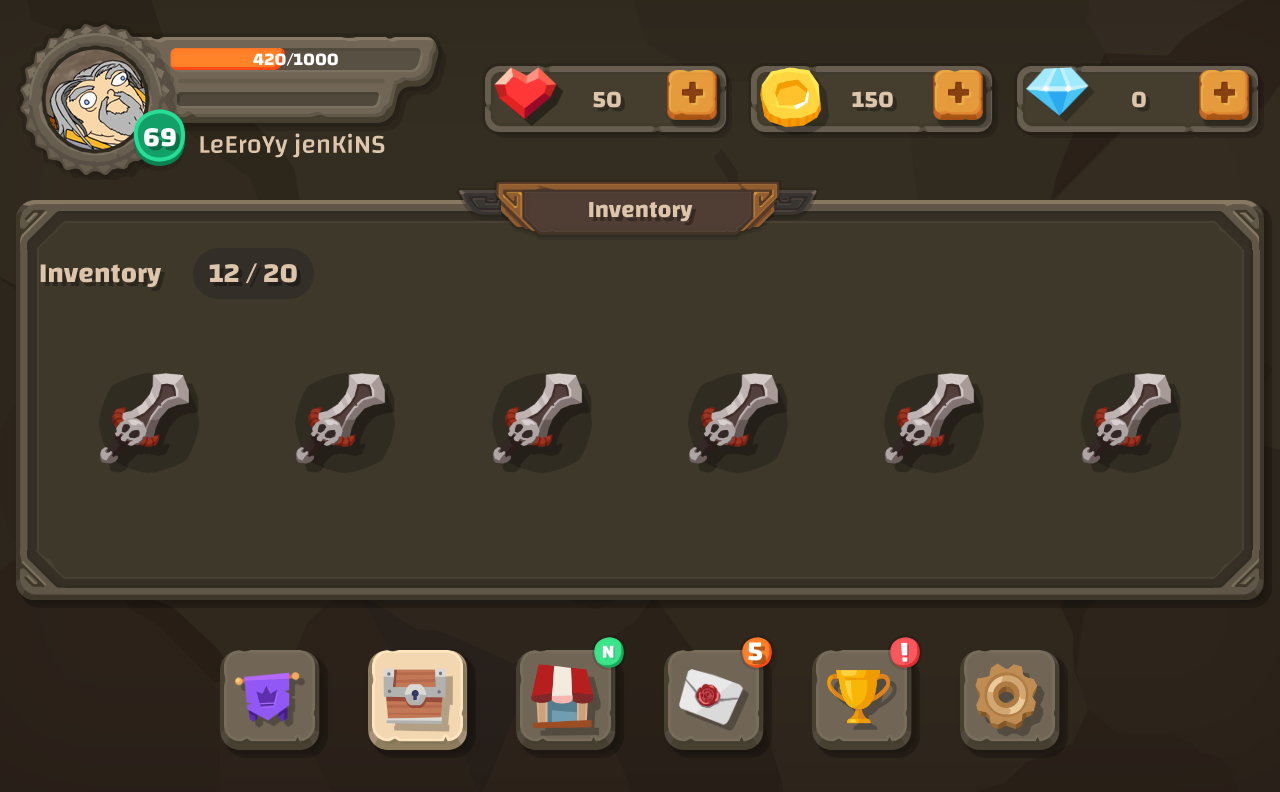
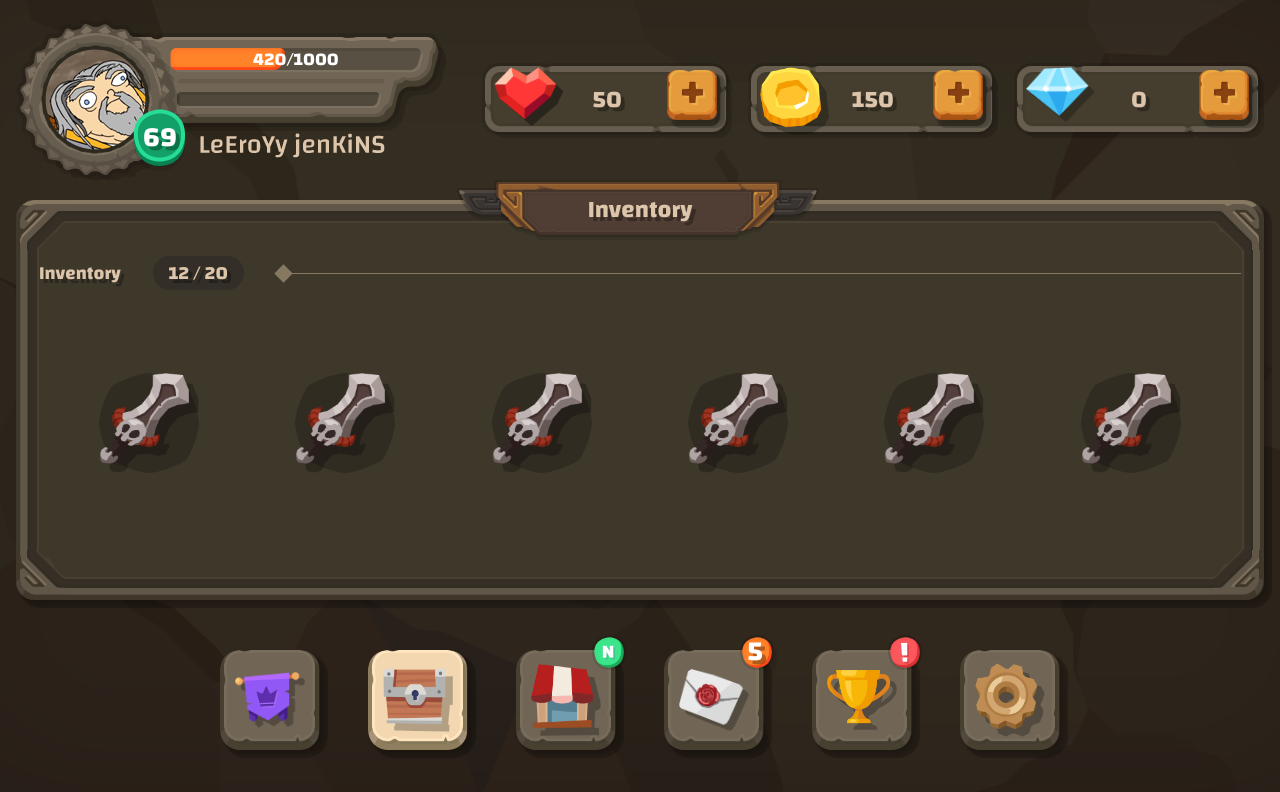
Before and after one commit to kennethlenaerts/mjr, an Angular app: page /inventory in a window 1280 px wide. Shown: the top 792 px of the page. Built offline with nearby package versions, Linux system fonts and the light colour scheme.

Commit message:
Add divider

```diff
--- a/src/app/components/badge/badge.component.scss
+++ b/src/app/components/badge/badge.component.scss
@@ -5,7 +5,7 @@ button {
   background-repeat: no-repeat;
   position: relative;
 
-  h3 {
+  .badge {
     position: absolute;
     top: -9px;
     left: 7px;
--- a/src/app/components/badge/badge.component.ts
+++ b/src/app/components/badge/badge.component.ts
@@ -4,7 +4,7 @@ import { Component, Input } from '@angular/core';
   selector: 'app-badge',
   template: `
     <button [class]="type">
-      <h3 *ngIf="value">{{ value }}</h3>
+      <h2 *ngIf="value" class="badge">{{ value }}</h2>
     </button>
   `,
   styleUrls: ['badge.component.scss']
--- /dev/null
+++ b/src/app/components/divider/divider.component.scss
@@ -0,0 +1,21 @@
+:host {
+  height: 100%;
+  width: 100%;
+  display: grid;
+  grid-template-columns: 15px 1fr;
+  justify-items: center;
+  align-items: center;
+}
+
+.diamond {
+  height: 13px;
+  width: 13px;
+  transform: rotateZ(45deg);
+  background-color: var(--color-brown);
+}
+
+.line {
+  background-color: var(--color-brown);
+  height: 1px;
+  width: 100%;
+}
--- /dev/null
+++ b/src/app/components/divider/divider.component.ts
@@ -0,0 +1,15 @@
+import { Component, OnInit } from '@angular/core';
+
+@Component({
+  selector: 'app-divider',
+  template: `
+    <div class="diamond"></div>
+    <div class="line"></div>
+  `,
+  styleUrls: ['divider.component.scss']
+})
+export class DividerComponent implements OnInit {
+  constructor() {}
+
+  ngOnInit() {}
+}
--- a/src/app/components/index.ts
+++ b/src/app/components/index.ts
@@ -8,6 +8,7 @@ import { HeaderComponent } from './header/header.component';
 import { ItemComponent } from './item/item.component';
 import { StatusFrameComponent } from './status-frame/status-frame.component';
 import { UserStatsComponent } from './user-stats/user-stats.component';
+import { DividerComponent } from './divider/divider.component';
 
 export * from './badge/badge.component';
 export * from './button/button.component';
@@ -19,6 +20,7 @@ export * from './header/header.component';
 export * from './item/item.component';
 export * from './status-frame/status-frame.component';
 export * from './user-stats/user-stats.component';
+export * from './divider/divider.component';
 
 // prettier-ignore
 export const components = [
@@ -32,4 +34,5 @@ export const components = [
   ItemComponent,
   StatusFrameComponent,
   UserStatsComponent,
+  DividerComponent,
 ]
--- a/src/app/components/user-stats/user-stats.component.ts
+++ b/src/app/components/user-stats/user-stats.component.ts
@@ -8,7 +8,7 @@ import { Component, OnInit } from '@angular/core';
       <p class="value">420/1000</p>
     </div>
 
-    <h3 class="level">69</h3>
+    <h2 class="level badge">69</h2>
   `,
   styleUrls: ['user-stats.component.scss']
 })
--- a/src/app/views/inventory/inventory.view.scss
+++ b/src/app/views/inventory/inventory.view.scss
@@ -34,10 +34,7 @@
     padding: 0rem 1rem;
     border-radius: 2rem;
   }
-
 }
-
-
 
 .items {
   display: grid;
--- a/src/app/views/inventory/inventory.view.ts
+++ b/src/app/views/inventory/inventory.view.ts
@@ -7,6 +7,7 @@ import { Component, OnInit } from '@angular/core';
         <div class="amount">
           <h3>Inventory</h3>
           <h3 class="total">12 / 20</h3>
+          <app-divider></app-divider>
         </div>
 
         <div class="items">
--- a/src/styles.scss
+++ b/src/styles.scss
@@ -42,8 +42,10 @@ h3 {
   color: var(--color-beige);
 }
 
-h3 {
-  font-size: 28px;
+h2 {
+  &.badge {
+    font-size: 28px;
+  }
 }
 
 p {
```
